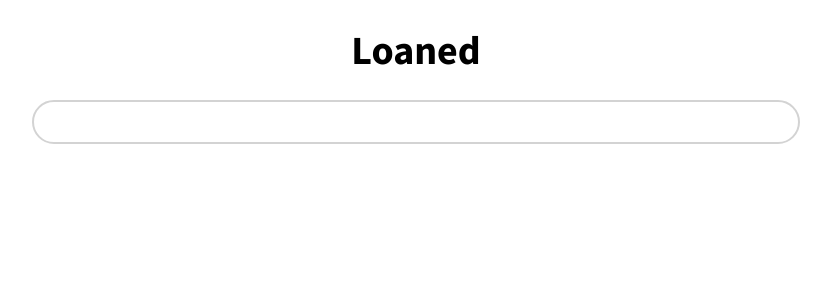
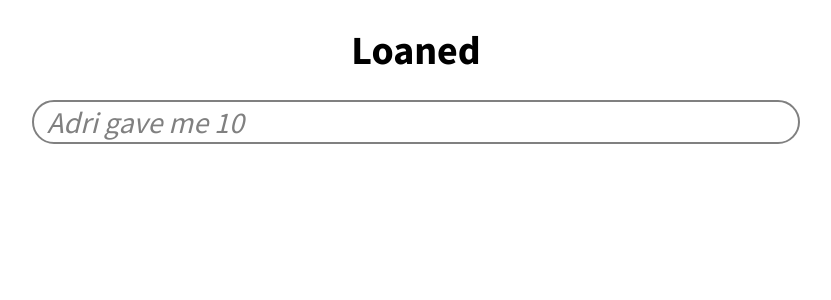
Before and after one commit to ColtonZP/loaned, a React (Create React App) app: page / in a window 1280 px wide. Shown: the top 300 px of the page, without its empty margins (224-1055 px from the left). Built offline with nearby package versions, Linux system fonts and the light colour scheme.

Commit message:
new placeholer

```diff
--- a/src/components/Form.tsx
+++ b/src/components/Form.tsx
@@ -41,6 +41,7 @@ export const Form = () => {
         value={value}
         onChange={(e) => updateValue(e.target.value)}
       />
+      <div className="placeholder"></div>
     </form>
   );
 };
--- a/src/index.scss
+++ b/src/index.scss
@@ -36,22 +36,62 @@ ul {
 }
 
 form {
-  width: 100%;
-  text-align: center;
-  padding: 3em 0;
-  background: linear-gradient(rgba(255, 255, 255, 0) 7.4rem, white);
-}
-
-.text-input {
-  border: 2px solid lightgray;
   width: 60%;
   min-width: 25rem;
-  font-size: 3em;
-  border-radius: 1em;
-  padding: 0.1em 0.5em;
+  margin: 0 auto;
+  padding-top: 3em;
+  position: relative;
 
-  &:focus {
-    border: 2px solid #3358ff;
+  .text-input {
+    border: 2px solid gray;
+    width: 100%;
+    font-size: 3em;
+    border-radius: 1em;
+    padding: 0.1em 0.5em;
+
+    &:focus {
+      border: 2px solid #3358ff;
+
+      & + .placeholder {
+        display: none;
+      }
+    }
+  }
+
+  & .placeholder {
+    width: 100%;
+    height: 100%;
+    font-size: 3em;
+
+    &:after {
+      line-height: 1.3em;
+      pointer-events: none;
+      display: block;
+      width: 100%;
+      content: 'Jeff owes me 20';
+      position: absolute;
+      top: 1em;
+      left: 0;
+      padding: 0.1em 0.5em;
+      font-style: italic;
+      color: gray;
+      animation: animText 20s linear infinite;
+      box-sizing: border-box;
+      white-space: nowrap;
+      overflow: hidden;
+      text-overflow: ellipsis;
+    }
+  }
+
+  &::after {
+    position: absolute;
+    top: 100%;
+    left: -40%;
+    width: 105vw;
+    height: 3rem;
+    background: linear-gradient(white 1rem, rgba(0, 0, 0, 0));
+    content: '';
+    z-index: 2;
   }
 }
 
@@ -62,7 +102,7 @@ form {
   align-content: flex-start;
   flex-grow: 1;
   overflow: scroll;
-  // padding: 4em;
+  padding-top: 3em;
   width: 80%;
   min-width: 25rem;
   margin: 0 auto;
@@ -132,3 +172,24 @@ form {
     }
   }
 }
+
+@keyframes animText {
+  0% {
+    content: 'Jeff owes 20';
+  }
+  20% {
+    content: 'Sarah borrowed $50';
+  }
+  40% {
+    content: 'Adri gave me 10';
+  }
+  60% {
+    content: 'Matthew paid me $4.50';
+  }
+  80% {
+    content: 'Derrick needed 40';
+  }
+  100% {
+    content: 'Craig gave back $10';
+  }
+}
```
